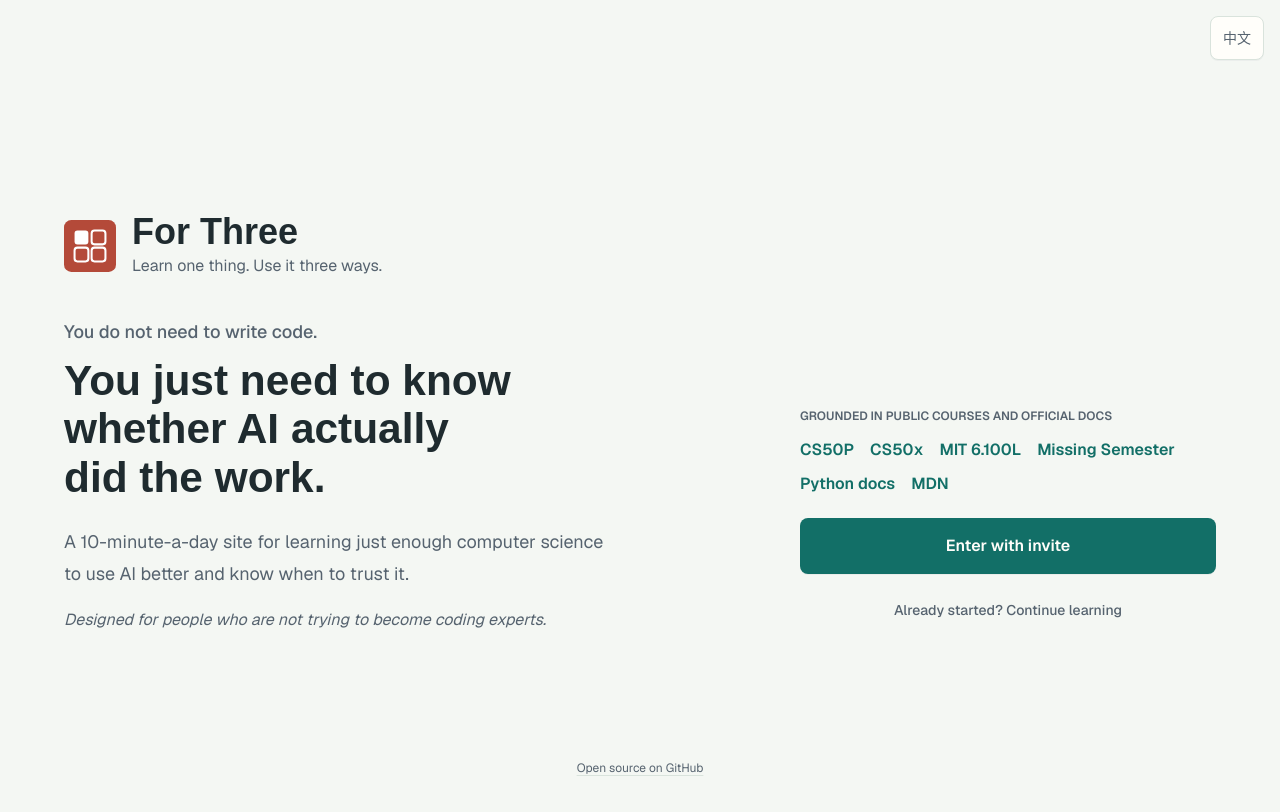
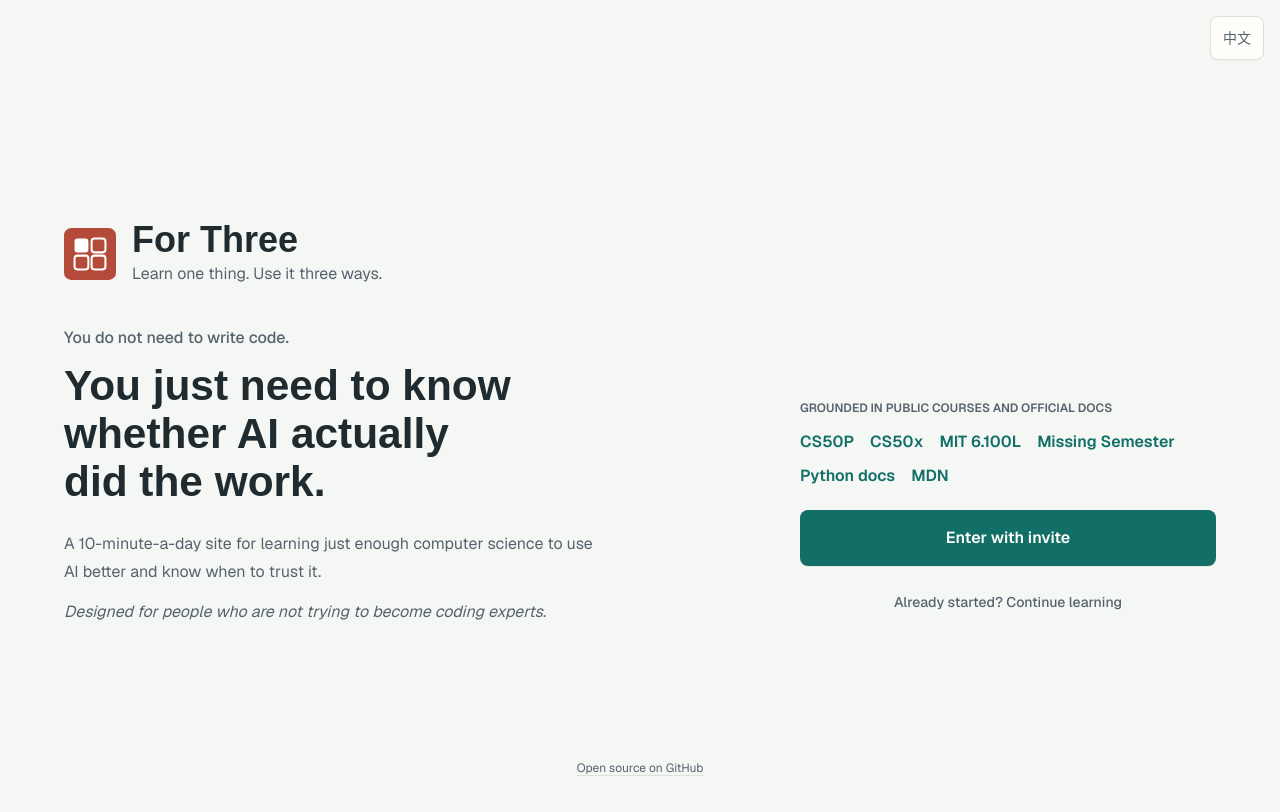
Before and after one commit to jingyibuilds/forthree, a Next.js app: page / in a window 1280 px wide. Shown: the top 812 px of the page. Built offline with nearby package versions, Linux system fonts and the light colour scheme; no server answers.

Commit message:
Tune landing support copy scale

```diff
--- a/src/app/globals.css
+++ b/src/app/globals.css
@@ -158,10 +158,6 @@ textarea {
   .landing-home-headline {
     font-size: 2.3rem;
   }
-
-  .landing-title-lead {
-    font-size: 1.125rem;
-  }
 }
 
 @media (min-width: 1024px) {
--- a/src/app/page.tsx
+++ b/src/app/page.tsx
@@ -179,12 +179,12 @@ export default async function Home({
                       </span>
                     ))}
                   </h1>
-                  <div className="max-w-[34rem] space-y-3 sm:space-y-4">
-                    <p className="text-base leading-6 text-muted sm:text-lg sm:leading-8">
+                  <div className="max-w-[34rem] space-y-3">
+                    <p className="text-base leading-7 text-muted">
                       {t.landingBody}
                     </p>
                     {t.landingAudience && (
-                      <p className="text-base italic leading-6 text-muted sm:leading-7">
+                      <p className="text-base italic leading-7 text-muted">
                         {t.landingAudience}
                       </p>
                     )}
```
